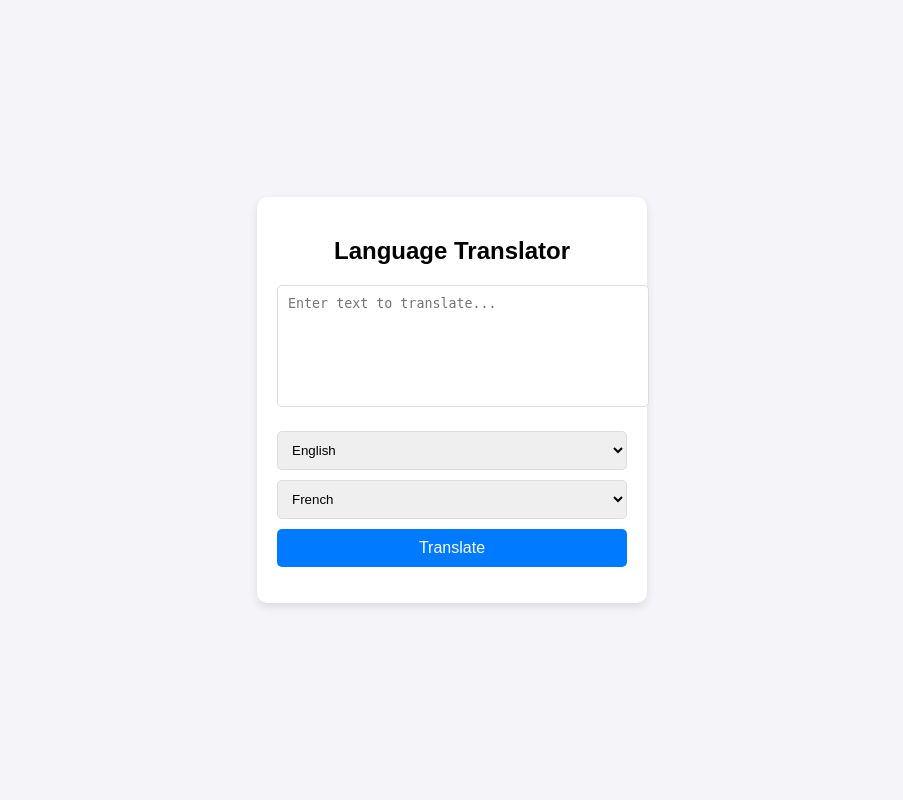
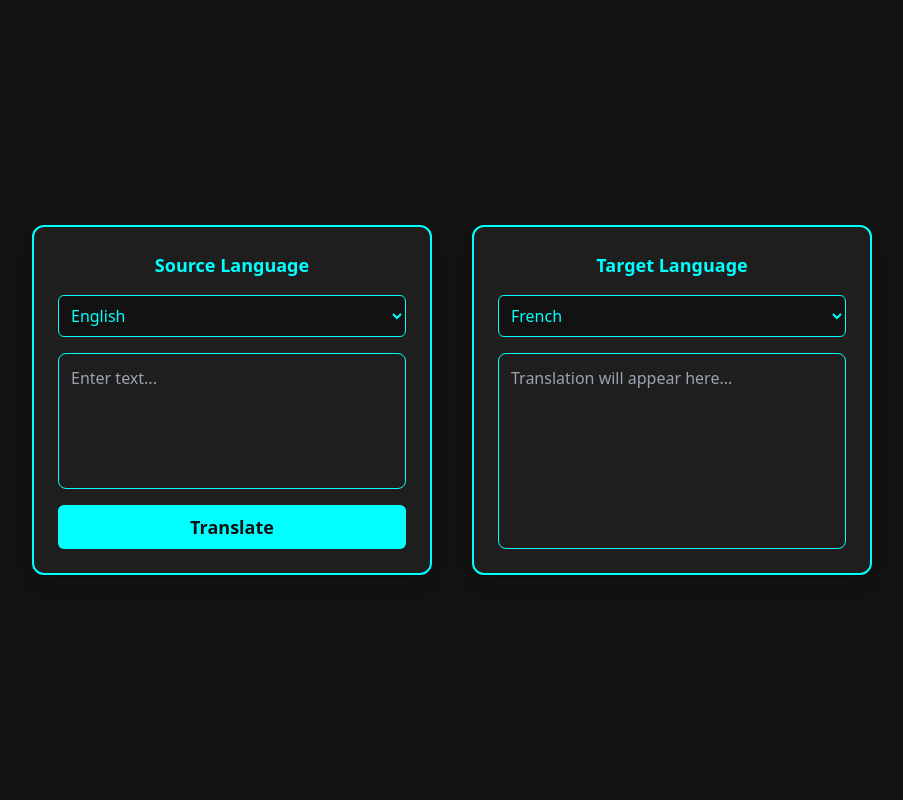
Before and after one commit to Hp-132/h2-lang-translate, a Flask app: page / in a window 1280 px wide. Shown: the whole page, without its empty margins (188-1091 px from the left). Run offline with Flask 3, Linux system fonts and the light colour scheme; some libraries are stand-ins or nearby versions.

Commit message:
Update lang1.html

```diff
--- a/templates/lang1.html
+++ b/templates/lang1.html
@@ -4,77 +4,67 @@
     <meta charset="UTF-8">
     <meta name="viewport" content="width=device-width, initial-scale=1.0">
     <title>Language Translator</title>
+    <script src="https://cdn.tailwindcss.com"></script>
+    <script>
+        tailwind.config = {
+            theme: {
+                extend: {
+                    colors: {
+                        neon: "#00FFFF",
+                        dark: "#121212",
+                        card: "#1e1e1e",
+                        btnHover: "#00BFFF"
+                    }
+                }
+            }
+        };
+    </script>
     <style>
-        body {
-            font-family: Arial, sans-serif;
-            background-color: #f4f4f9;
-            display: flex;
-            justify-content: center;
-            align-items: center;
-            height: 100vh;
-            margin: 0;
+        .neon-border {
+            border: 2px solid #00FFFF;
+            box-shadow: 0 0 15px #00FFFF, 0 0 30px #00FFFF;
         }
-        .container {
-            background: white;
-            padding: 20px;
-            border-radius: 10px;
-            box-shadow: 0px 4px 10px rgba(0, 0, 0, 0.1);
-            width: 350px;
-            text-align: center;
-        }
-        textarea {
-            width: 100%;
-            height: 100px;
-            padding: 10px;
-            border: 1px solid #ddd;
-            border-radius: 5px;
-            resize: none;
-            margin-bottom: 10px;
-        }
-        select, button {
-            width: 100%;
-            padding: 10px;
-            margin-top: 10px;
-            border-radius: 5px;
-            border: 1px solid #ddd;
-        }
-        button {
-            background-color: #007bff;
-            color: white;
-            border: none;
-            cursor: pointer;
-            font-size: 16px;
-        }
-        button:hover {
-            background-color: #0056b3;
-        }
-        .output {
-            margin-top: 15px;
-            font-weight: bold;
-            color: #333;
+
+        /* Additional glow effect for hover */
+        .glow:hover {
+            box-shadow: 0 0 20px #00FFFF, 0 0 40px #00FFFF, 0 0 60px #00FFFF;
         }
     </style>
 </head>
-<body>
-    <div class="container">
-        <h2>Language Translator</h2>
-        <textarea id="text" placeholder="Enter text to translate..."></textarea>
-        <select id="source_lang">
+<body class="bg-dark text-neon flex flex-col items-center justify-center min-h-screen p-4">
+
+    <div class="flex flex-wrap gap-10">
+        <!-- Source Language Box -->
+        <div class="bg-card p-6 rounded-xl neon-border glow shadow-lg w-[400px] h-[350px] flex flex-col">
+            <h3 class="text-lg font-semibold mb-4 text-center">Source Language</h3>
+            <select id="source_lang" class="w-full p-2 bg-dark text-neon border border-neon rounded-md focus:ring-2 focus:ring-btnHover transition">
                 <option value="en">English</option>
                 <option value="fr">French</option>
                 <option value="es">Spanish</option>
                 <option value="de">German</option>
                 <option value="hi">Hindi</option>
             </select>
-        <select id="target_lang">
+
+            <textarea id="text" class="w-full flex-grow mt-4 bg-card text-neon border border-neon rounded-lg p-3 resize-none focus:ring-2 focus:ring-btnHover transition" placeholder="Enter text..."></textarea>
+
+            <button onclick="translateText()" class="w-full mt-4 bg-neon text-dark px-4 py-2 rounded-md font-bold text-lg hover:bg-btnHover transition">
+                Translate
+            </button>
+        </div>
+
+        <!-- Target Language Box -->
+        <div class="bg-card p-6 rounded-xl neon-border glow shadow-lg w-[400px] h-[350px] flex flex-col">
+            <h3 class="text-lg font-semibold mb-4 text-center">Target Language</h3>
+            <select id="target_lang" class="w-full p-2 bg-dark text-neon border border-neon rounded-md focus:ring-2 focus:ring-btnHover transition">
                 <option value="fr">French</option>
                 <option value="en">English</option>
                 <option value="es">Spanish</option>
                 <option value="de">German</option>
                 <option value="hi">Hindi</option>
             </select>
-        <button onclick="translateText()">Translate</button>
-        <p class="output" id="translated_text"></p>
+
+            <textarea id="translated_text" class="w-full flex-grow mt-4 bg-card text-neon border border-neon rounded-lg p-3 resize-none focus:ring-2 focus:ring-btnHover transition" placeholder="Translation will appear here..." readonly></textarea>
+        </div>
     </div>
 
     <script>
@@ -91,7 +81,7 @@
             fetch(`/translate?text=${encodeURIComponent(text)}&source_lang=${sourceLang}&target_lang=${targetLang}`)
                 .then(response => response.json())
                 .then(data => {
-                    document.getElementById('translated_text').innerText = data.translated_text;
+                    document.getElementById('translated_text').value = data.translated_text;
                 })
                 .catch(error => {
                     console.error('Error:', error);
@@ -99,5 +89,6 @@
                 });
         }
     </script>
+
 </body>
 </html>
```
Lines whose indentation alone changed are shown as unchanged.
